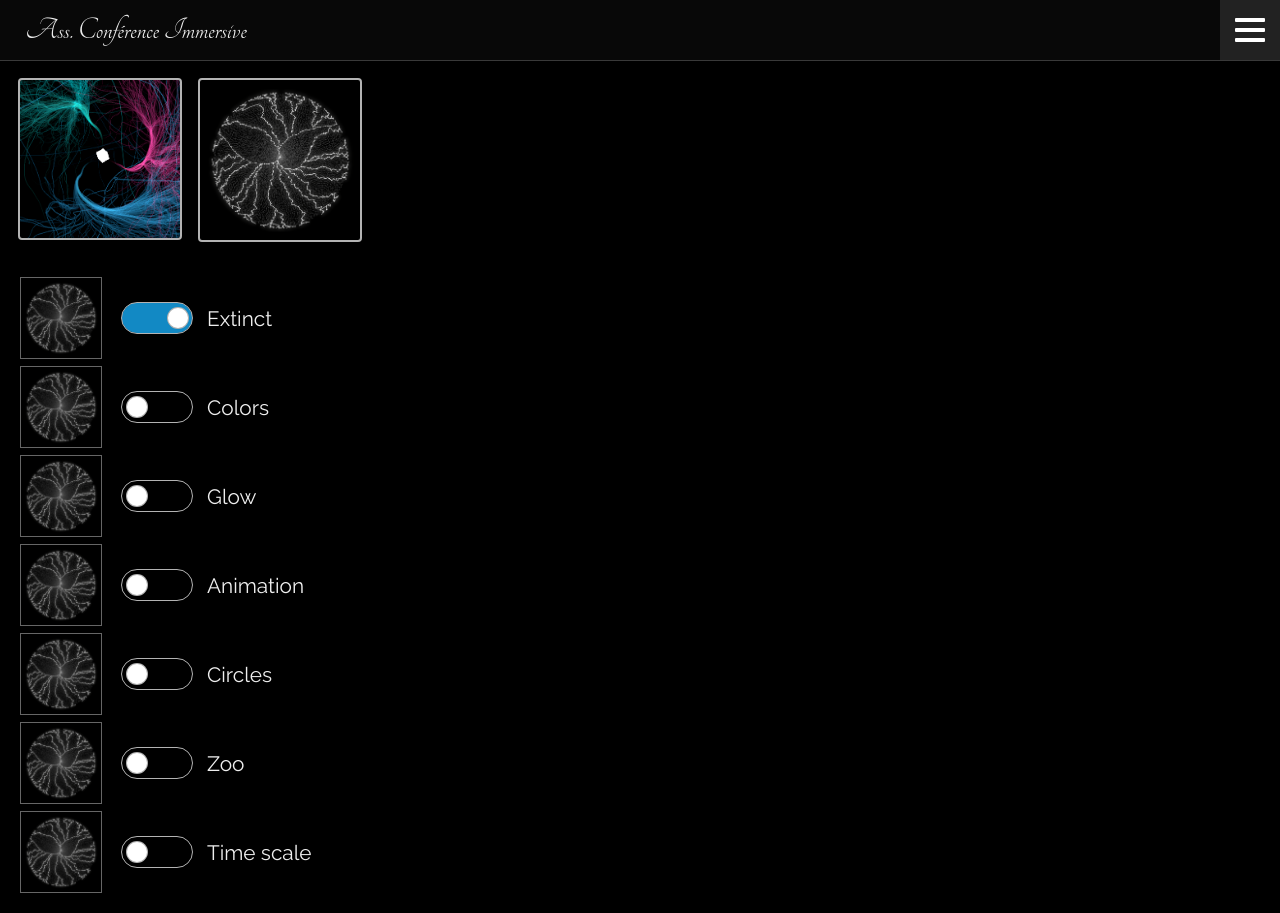
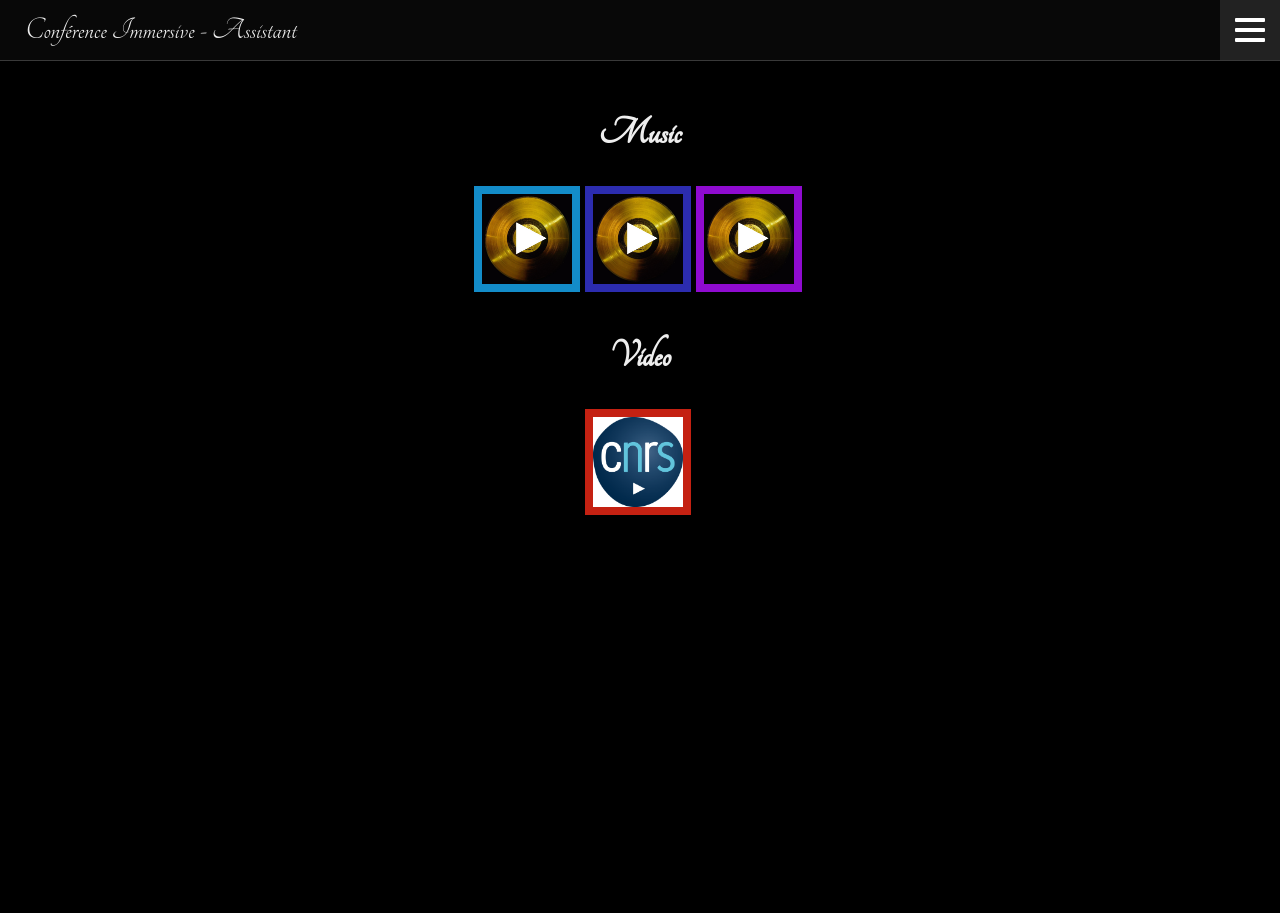
Before and after one commit to andrixdev/confim-control, a website: page web-assistant-controls/index.html in a window 1280 px wide. Shown: the top 913 px of the page. After the commit the page ends 860 px from the top, so only its background shows below. Drawn offline with Linux system fonts and the light colour scheme.

Commit message:
Split contents between /speaker and /assistant

```diff
--- a/web-assistant-controls/index.html
+++ b/web-assistant-controls/index.html
@@ -13,7 +13,7 @@
 	<meta name="viewport" content="width=device-width, initial-scale=1.0, target-densitydpi=device-dpi, minimum-scale=1" />
 
 	<!-- Icons -->
-	<!-- To do -->
+	<link rel="icon" type="image/png" sizes="32x32" href="./favicon.ico">
 
 	<!-- Fonts -->
 	<link href="https://fonts.googleapis.com/css2?family=Raleway:wght@100;200;400&display=swap" rel="stylesheet">
@@ -27,7 +27,7 @@
 <body>
 
 	<header>
-		<h2 id="title" class="manuscript">Ass. Conférence Immersive</h2>
+		<h2 id="title" class="manuscript">Conférence Immersive - Assistant</h2>
 		<nav id="burger">
 			<div class="bar bar-1"></div>
 			<div class="bar bar-2"></div>
@@ -36,64 +36,6 @@
 	</header>
 
 	<div id="content">
-		<div id="items-container">
-			<img class="confim-click" data-confim-id="1" src="./img/treedee.png" alt="Tree Dee"/>
-			<img class="confim-click" data-confim-id="2" src="./img/treedata.png" alt="Tree Data"/>
-		</div>
-
-		<div id="params">
-			<!-- Toggle extinct species -->
-			<div class="param flexrow flexstart">
-				<img class="item-preview" src="./img/treedata.png" alt="Tree Data" />
-				<div class="switch on" data-confim-id="50"><div class="switch-inner"></div></div>
-				<p class="param-text">Extinct</p>
-			</div>
-
-			<!-- Toggle colors -->
-			<div class="param flexrow flexstart">
-				<img class="item-preview" src="./img/treedata.png" alt="Tree Data" />
-				<div class="switch off" data-confim-id="51"><div class="switch-inner"></div></div>
-				<p class="param-text">Colors</p>
-			</div>
-
-			<!-- Toggle glow -->
-			<div class="param flexrow flexstart">
-				<img class="item-preview" src="./img/treedata.png" alt="Tree Data" />
-				<div class="switch off" data-confim-id="52"><div class="switch-inner"></div></div>
-				<p class="param-text">Glow</p>
-			</div>
-
-			<!-- Toggle animation -->
-			<div class="param flexrow flexstart">
-				<img class="item-preview" src="./img/treedata.png" alt="Tree Data" />
-				<div class="switch off" data-confim-id="53"><div class="switch-inner"></div></div>
-				<p class="param-text">Animation</p>
-			</div>
-
-			<!-- Toggle Circles -->
-			<div class="param flexrow flexstart">
-				<img class="item-preview" src="./img/treedata.png" alt="Tree Data" />
-				<div class="switch off" data-confim-id="54"><div class="switch-inner"></div></div>
-				<p class="param-text">Circles</p>
-			</div>
-
-			<!-- Toggle Circles -->
-			<div class="param flexrow flexstart">
-				<img class="item-preview" src="./img/treedata.png" alt="Tree Data" />
-				<div class="switch off" data-confim-id="55"><div class="switch-inner"></div></div>
-				<p class="param-text">Zoo</p>
-			</div>
-
-			<!-- Toggle Time scale -->
-			<div class="param flexrow flexstart">
-				<img class="item-preview" src="./img/treedata.png" alt="Tree Data" />
-				<div class="switch off" data-confim-id="56"><div class="switch-inner"></div></div>
-				<p class="param-text">Time scale</p>
-			</div>
-		</div>
-	</div>
-
-	<div id="menu" class="hidden">
 
 		<div id="media">
 
@@ -121,6 +63,9 @@
 
 		</div>
 
+	</div>
+
+	<div id="menu" class="hidden">
 
 		<footer>
 			<p class="manuscript center">Conférence du 10 octobre 2023</p>
@@ -132,6 +77,6 @@
 <!-- None! -->
 
 <!-- Our scripts -->
-<script type="text/javascript" src="./js/browser-main.js"></script>
+<script type="text/javascript" src="./js/assistant-browser-main.js"></script>
 
 </body>
--- a/web-assistant-controls/js/browser-main.js
+++ b/web-assistant-controls/js/assistant-browser-main.js
@@ -2,7 +2,7 @@
  * Alex Andrix @2023
  */
 
-// Conference tiles controls (display)
+// Conference controls (tiles state toggle)
 let activate = (id) => {
 	Array.from(document.getElementsByClassName('confim-click')).forEach((el) => {
 		el.classList = "confim-click"
@@ -10,7 +10,8 @@ let activate = (id) => {
 		if (el.getAttribute('data-confim-id') == id) el.classList = "confim-click active"
 	})
 }
-// Conference tiles controls (send OSC)
+
+// Conference controls (send OSC)
 Array.from(document.querySelectorAll('[data-confim-id]')).forEach((el) => {
 	let num = el.getAttribute('data-confim-id')
 
@@ -31,6 +32,7 @@ Array.from(document.querySelectorAll('[data-confim-id]')).forEach((el) => {
 		xhr.send("num=" + num)
 	})
 })
+
 // Special params controls (display)
 Array.from(document.getElementsByClassName('switch')).forEach((el) => {
 	el.addEventListener('click', () => {
@@ -52,7 +54,7 @@ let openMenu = () => {
 }
 let closeMenu = () => {
 	burgerNode.classList = ''
-	titleNode.innerHTML = "Conférence Immersive"
+	titleNode.innerHTML = "Conférence Immersive - Assistant"
 	menuNode.classList = 'hidden'
 	bodyNode.classList = ''
 }
```
Also changed, not shown: web-speaker-controls/index.html (+3 -29 lines), web-speaker-controls/js/speaker-browser-main.js (renamed from web-speaker-controls/js/browser-main.js, +1 -29 lines), web-assistant-controls/favicon.ico (added), web-speaker-controls/favicon.ico (added).
